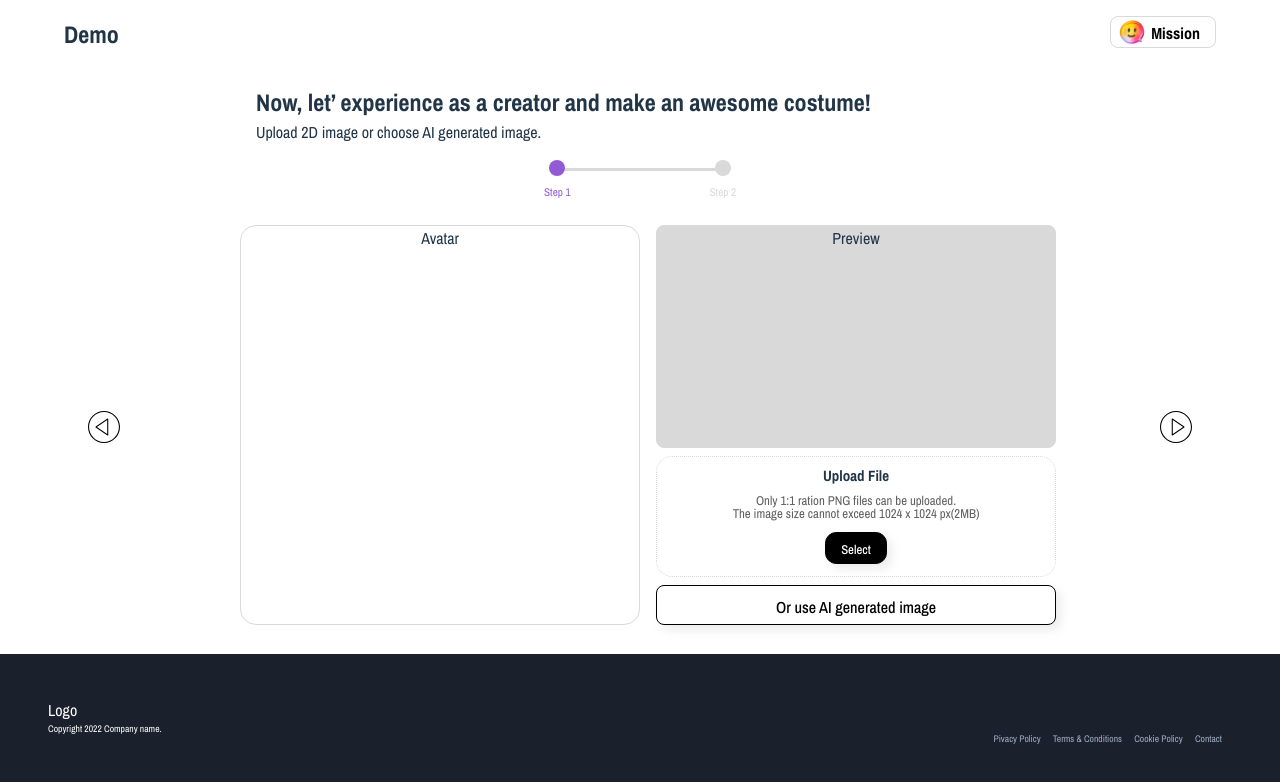
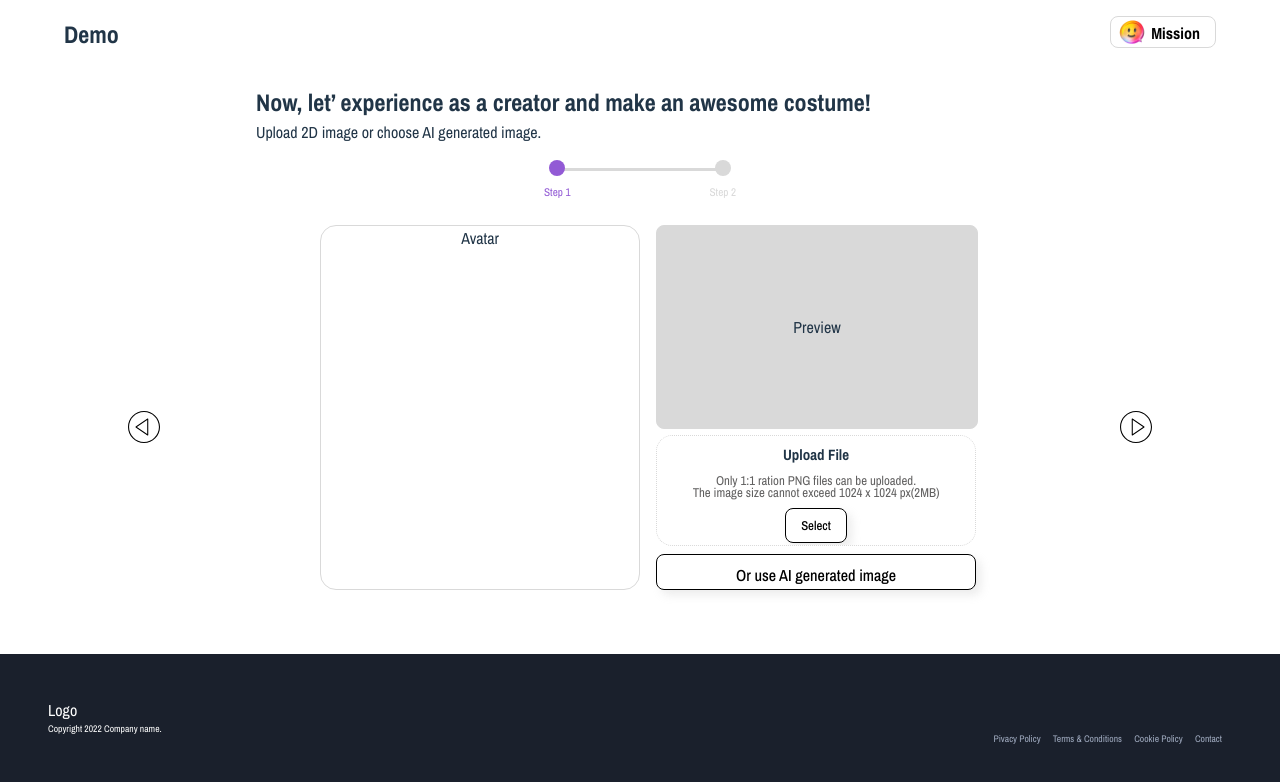
Before and after one commit to settlus/tenant-demo, a React (Vite) app: page /demo/create-nft in a window 1280 px wide. Shown: the top 782 px of the page. Built offline with nearby package versions, Linux system fonts and the light colour scheme.

Commit message:
🐛 Fix styling

```diff
--- a/src/pages/create-nft/CreatePage/Upload/Upload.module.scss
+++ b/src/pages/create-nft/CreatePage/Upload/Upload.module.scss
@@ -1,8 +1,10 @@
 $border-color: #D9D9D9;
 
 .main{
-  width: 100%;
+  width: 40rem;
+  height: 23rem;
   max-width: 50rem;
+  max-height: 23rem;
   display: grid;
   grid-template-columns: 50% 50%;
   grid-template-rows: 55% 30% 10%;
@@ -25,6 +27,22 @@ $border-color: #D9D9D9;
     border: 1px solid $border-color;
     background-color: $border-color;
     grid-row: 1 / 2;
+    display: flex;
+    justify-content: center;
+    align-items: center;
+    object-fit: contain;
+    height: 100%;
+    width: 100%;
+    margin: auto;
+
+    img{
+      height: 100%;
+      width: auto;
+      max-height: 100%;
+      margin: auto;
+      aspect-ratio: 1;
+      // object-fit: contain;
+    }
 
   }
 
@@ -46,12 +64,28 @@ $border-color: #D9D9D9;
       margin: 0.5rem auto;
     }
 
-    button{
+    span{
+      :hover{
+        cursor:pointer;
+      }
+    }
+
+    .upload{
       height: 2rem;
+      width: 4rem;
       background-color: black;
-      color:white;
       border-radius: 0.7rem;
       margin:auto;
+
+      p{
+        color:white;
+        margin:0;
+        margin-top: -0.8rem;
+      }
+
+      .hidden{
+        opacity: 0;
+      }
     }
 
   }
--- a/src/shared/Mission/Mission.module.scss
+++ b/src/shared/Mission/Mission.module.scss
@@ -13,6 +13,7 @@
   img{
     width: 2rem;
     height: 1.5rem;
+    margin: 0rem;
     margin-right: 0.2rem;
   }
 }
```
